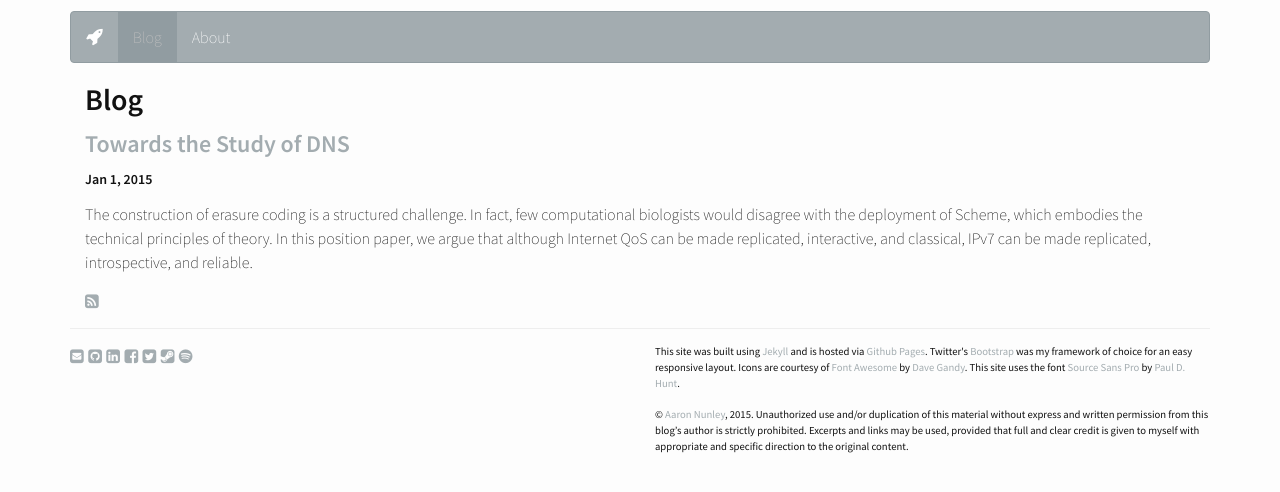
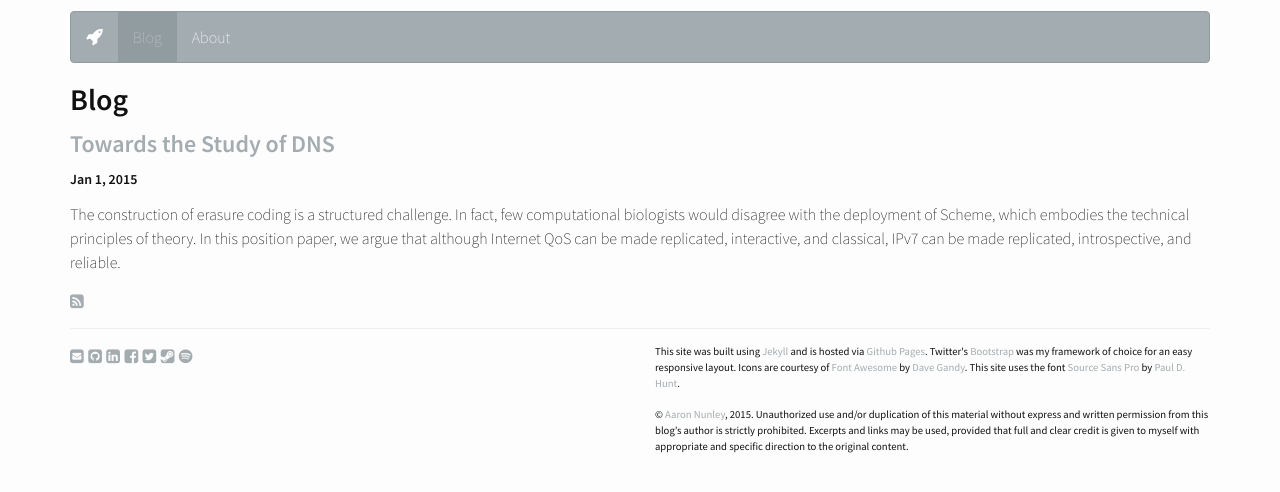
Before and after one commit to aaron-nunley/aaron-nunley.github.io, a Jekyll site: the page built from blog/index.html, in a window 1280 px wide. Shown: the top 492 px of the page. Built offline with Jekyll 4.4.1, drawn with Linux system fonts in a browser that asks for light colours; nearby versions of some CDN libraries.

Commit message:
Remove the column from the page layout.

```diff
--- a/_layouts/page.html
+++ b/_layouts/page.html
@@ -1,9 +1,7 @@
 ---
 layout: default
 ---
-<div class="col-md-12 column">
-	<h2>
-		{{ page.title }}
-	</h2>
-	{{ content }}
-</div>
+<h2>
+	{{ page.title }}
+</h2>
+{{ content }}
```
